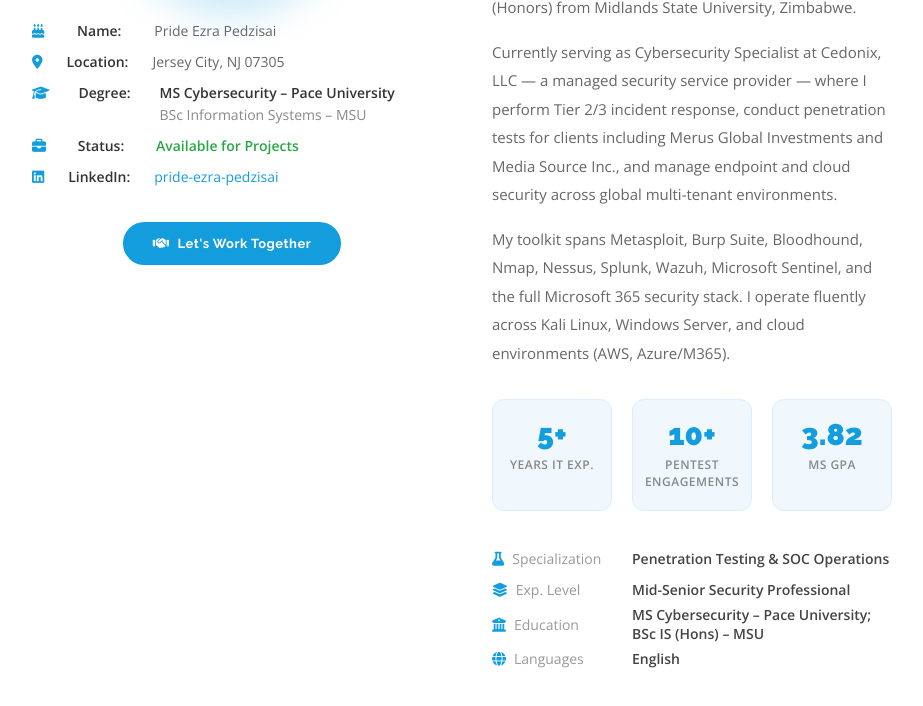
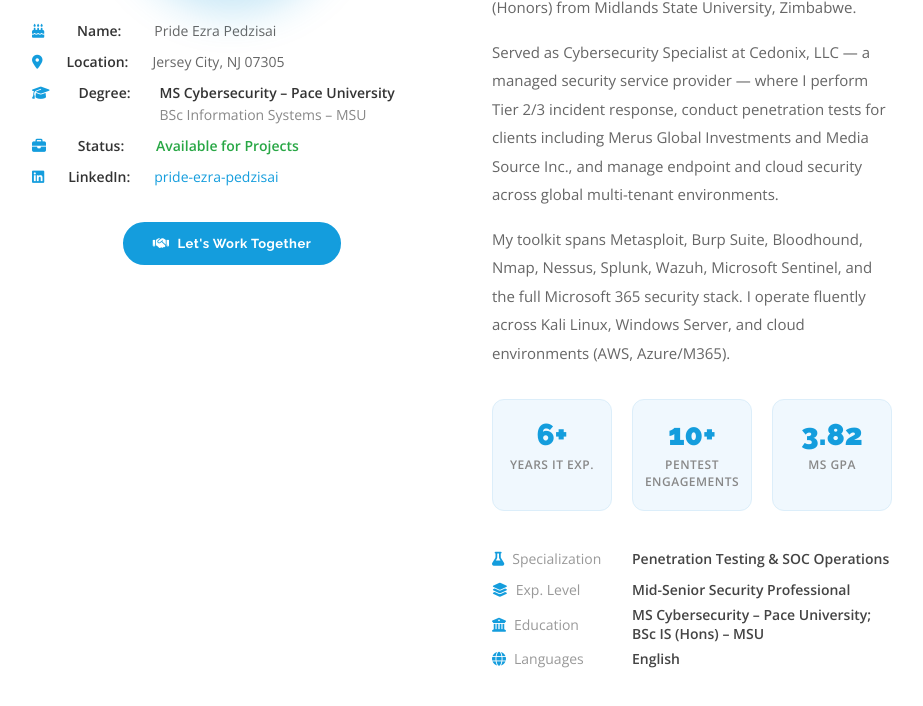
Before and after one commit to Pridezra-P/pride_ezra_pedzisai, a plain HTML site: page index.html in a window 1280 px wide. Shown: the part 1283-1989 px from the top of the page, without its empty margins (328-1251 px from the left). Drawn offline with nearby package versions, Linux system fonts and the light colour scheme.

Commit message:
Update job title and years of experience
Updated job title from 'Currently serving' to 'Served' and incremented years of IT experience from 5 to 6.

```diff
--- a/index.html
+++ b/index.html
@@ -1104,7 +1104,7 @@
           I'm a cybersecurity professional based in New York, with dual expertise spanning both red team (offensive) and blue team (defensive) operations. I hold an MS in Cybersecurity from Pace University's Seidenberg School (Graduate Scholarship) and a BSc in Information Systems (Honors) from Midlands State University, Zimbabwe.
         </p>
         <p class="about-p">
-          Currently serving as Cybersecurity Specialist at Cedonix, LLC — a managed security service provider — where I perform Tier 2/3 incident response, conduct penetration tests for clients including Merus Global Investments and Media Source Inc., and manage endpoint and cloud security across global multi-tenant environments.
+          Served as Cybersecurity Specialist at Cedonix, LLC — a managed security service provider — where I perform Tier 2/3 incident response, conduct penetration tests for clients including Merus Global Investments and Media Source Inc., and manage endpoint and cloud security across global multi-tenant environments.
         </p>
         <p class="about-p">
           My toolkit spans Metasploit, Burp Suite, Bloodhound, Nmap, Nessus, Splunk, Wazuh, Microsoft Sentinel, and the full Microsoft 365 security stack. I operate fluently across Kali Linux, Windows Server, and cloud environments (AWS, Azure/M365).
@@ -1112,7 +1112,7 @@
 
         <div class="about-stats">
           <div class="stat-box">
-            <div class="stat-num">5+</div>
+            <div class="stat-num">6+</div>
             <div class="stat-label">Years IT Exp.</div>
           </div>
           <div class="stat-box">
```
